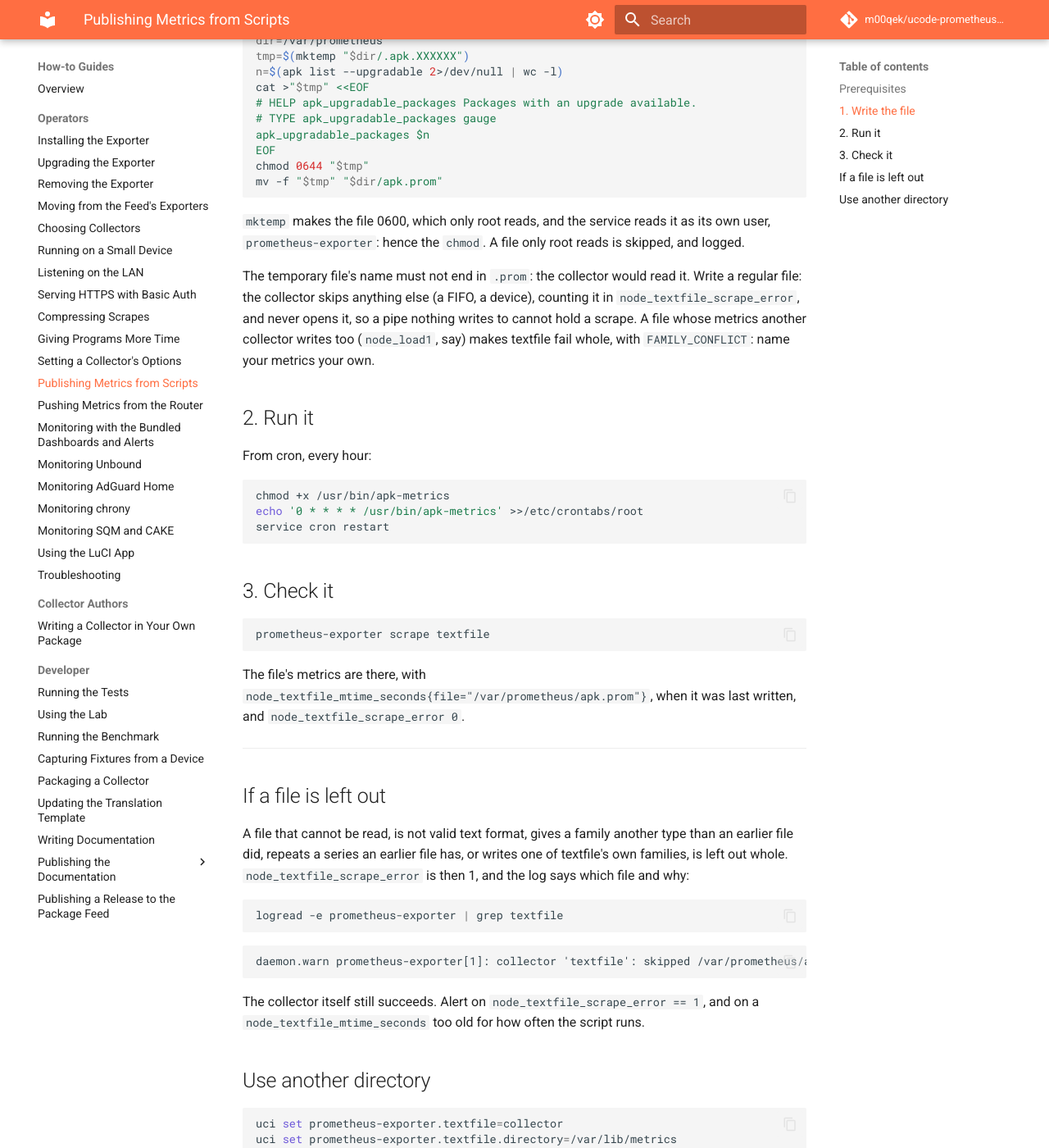
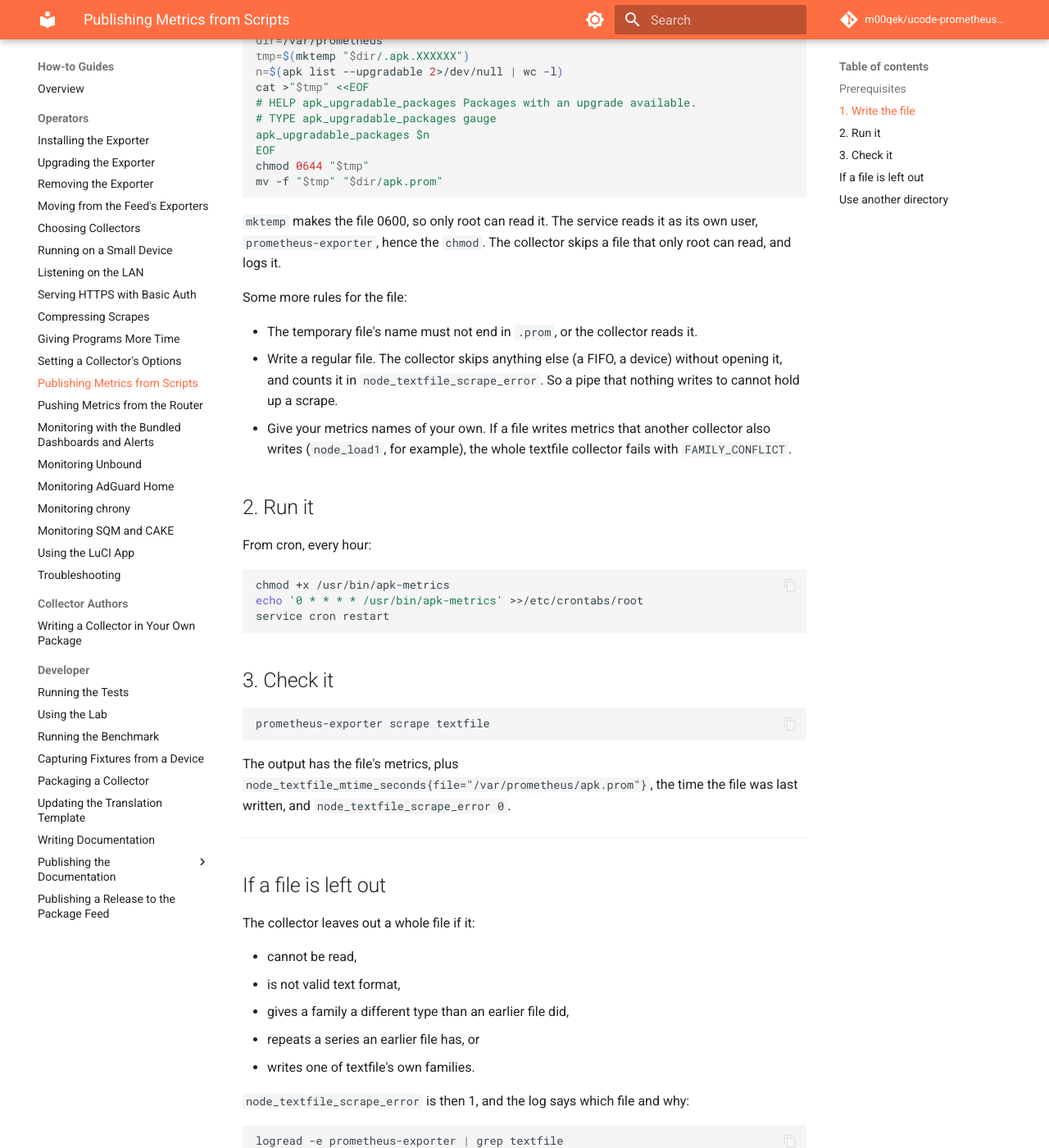
Before and after one commit to m00qek/ucode-prometheus-exporter, an MkDocs documentation site: the page built from docs/how-to/textfile.md, in a window 1280 px wide and 1400 px high, scrolled down 639 px. Shown: the whole window at 82% size. Built offline with MkDocs 1.6.1 and Material for MkDocs 9.7.7, drawn with Linux system fonts in a browser that asks for light colours; comment, search, counter and statistics services are not loaded; some of the changed text lies outside the part shown.

Commit message:
Rewrite the SQM, textfile, Unbound and removal how-tos in shorter, plainer sentences, and scrape qdisc with the scrape subcommand

````diff
--- a/docs/how-to/textfile.md
+++ b/docs/how-to/textfile.md
@@ -10,7 +10,7 @@ The textfile collector serves the metrics of every `*.prom` file in a directory,
 
 ## 1. Write the file
 
-A file holds metrics in the Prometheus text format: `# HELP` and `# TYPE` lines, then samples. Write it to a temporary file in the same directory and rename it into place, so a scrape never reads half of it:
+A file holds metrics in the Prometheus text format: `# HELP` and `# TYPE` lines, then samples. Write to a temporary file in the same directory, then rename it into place, so a scrape never reads half a file:
 
 ```sh
 #!/bin/sh
@@ -27,9 +27,13 @@ chmod 0644 "$tmp"
 mv -f "$tmp" "$dir/apk.prom"
 ```
 
-`mktemp` makes the file 0600, which only root reads, and the service reads it as its own user, `prometheus-exporter`: hence the `chmod`. A file only root reads is skipped, and logged.
+`mktemp` makes the file 0600, so only root can read it. The service reads it as its own user, `prometheus-exporter`, hence the `chmod`. The collector skips a file that only root can read, and logs it.
 
-The temporary file's name must not end in `.prom`: the collector would read it. Write a regular file: the collector skips anything else (a FIFO, a device), counting it in `node_textfile_scrape_error`, and never opens it, so a pipe nothing writes to cannot hold a scrape. A file whose metrics another collector writes too (`node_load1`, say) makes textfile fail whole, with `FAMILY_CONFLICT`: name your metrics your own.
+Some more rules for the file:
+
+- The temporary file's name must not end in `.prom`, or the collector reads it.
+- Write a regular file. The collector skips anything else (a FIFO, a device) without opening it, and counts it in `node_textfile_scrape_error`. So a pipe that nothing writes to cannot hold up a scrape.
+- Give your metrics names of your own. If a file writes metrics that another collector also writes (`node_load1`, for example), the whole textfile collector fails with `FAMILY_CONFLICT`.
 
 ## 2. Run it
 
@@ -47,13 +51,21 @@ service cron restart
 prometheus-exporter scrape textfile
 ```
 
-The file's metrics are there, with `node_textfile_mtime_seconds{file="/var/prometheus/apk.prom"}`, when it was last written, and `node_textfile_scrape_error 0`.
+The output has the file's metrics, plus `node_textfile_mtime_seconds{file="/var/prometheus/apk.prom"}`, the time the file was last written, and `node_textfile_scrape_error 0`.
 
 ---
 
 ## If a file is left out
 
-A file that cannot be read, is not valid text format, gives a family another type than an earlier file did, repeats a series an earlier file has, or writes one of textfile's own families, is left out whole. `node_textfile_scrape_error` is then 1, and the log says which file and why:
+The collector leaves out a whole file if it:
+
+- cannot be read,
+- is not valid text format,
+- gives a family a different type than an earlier file did,
+- repeats a series an earlier file has, or
+- writes one of textfile's own families.
+
+`node_textfile_scrape_error` is then 1, and the log says which file and why:
 
 ```sh
 logread -e prometheus-exporter | grep textfile
@@ -63,7 +75,7 @@ logread -e prometheus-exporter | grep textfile
 daemon.warn prometheus-exporter[1]: collector 'textfile': skipped /var/prometheus/apk.prom: EXPOSITION_INVALID (line 3: ...)
 ```
 
-The collector itself still succeeds. Alert on `node_textfile_scrape_error == 1`, and on a `node_textfile_mtime_seconds` too old for how often the script runs.
+The collector itself still succeeds. Alert on `node_textfile_scrape_error == 1`. Also alert when `node_textfile_mtime_seconds` is too old for how often the script runs.
 
 ## Use another directory
 
@@ -74,4 +86,6 @@ uci commit prometheus-exporter
 service prometheus-exporter reload
 ```
 
-The directory must be under `/var`, `/tmp` or `/etc/prometheus-exporter`, and not one every service shares, such as `/var/run`: the service makes it, as root, when it starts, if it is not there, and mounts it in its jail, so it refuses any other, saying `OWNED_DIRECTORY`. Keep it on tmpfs (`/var`, `/tmp`) unless the metrics must survive a reboot, then under `/etc/prometheus-exporter`: a script writing to flash wears it.
+The directory must be under `/var`, `/tmp` or `/etc/prometheus-exporter`, and must not be one that every service shares, such as `/var/run`. When the service starts, it creates the directory as root if it is missing, and mounts it in its jail. So it refuses any other directory, with `OWNED_DIRECTORY`.
+
+Keep the directory on tmpfs (`/var`, `/tmp`). Only if the metrics must survive a reboot, put it under `/etc/prometheus-exporter`: a script that writes to flash wears it out.
````
Also changed, not shown: other parts of docs/how-to/textfile.md (+1 -1 lines), docs/how-to/sqm-cake.md (+16 -9 lines), docs/how-to/unbound.md (+17 -10 lines), docs/how-to/uninstall.md (+10 -5 lines).
